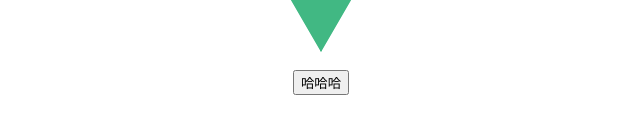
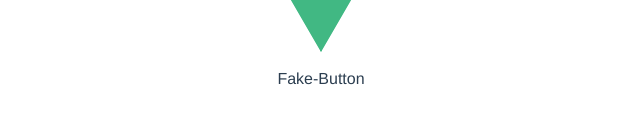
Before and after one commit to ivan-shork/fake-ui, a Vue app: page / in a window 1280 px wide. Shown: the part 194-328 px from the top of the page, without its empty margins (319-959 px from the left). Built offline with nearby package versions, Linux system fonts and the light colour scheme.

Commit message:
配置add功能 方便快速add组件

```diff
--- a/package.json
+++ b/package.json
@@ -1,11 +1,13 @@
 {
   "name": "fakeui",
   "version": "0.1.0",
+  "prefix": "fake",
   "private": true,
   "scripts": {
     "serve": "vue-cli-service serve",
     "build": "vue-cli-service build",
-    "lint": "vue-cli-service lint"
+    "lint": "vue-cli-service lint",
+    "add": "node bin/add.js"
   },
   "dependencies": {
     "core-js": "^3.6.5",
@@ -18,6 +20,8 @@
     "babel-eslint": "^10.1.0",
     "eslint": "^6.7.2",
     "eslint-plugin-vue": "^6.2.2",
+    "file-save": "^0.2.0",
+    "uppercamelcase": "^3.0.0",
     "vue-template-compiler": "^2.6.11"
   },
   "eslintConfig": {
--- a/packages/Button/src/index.vue
+++ b/packages/Button/src/index.vue
@@ -1,22 +1,18 @@
-<!--
- * @Author: aven9527
- * @Date: 2021-08-25 16:04:49
- * @LastEditors: aven9527
- * @LastEditTime: 2021-08-25 16:22:47
- * @Description: file content
--->
+
 <template>
-  <div>
-    <Button>哈哈哈</Button>
+  <div class="fake-button-container">
+    Fake-Button
   </div>
 </template>
 
 <script>
-export default {
-  name: 'FakeButton'
-}
+  export default {
+    name: 'FakeButton'
+  }
 </script>
 
-<style>
+<style lang="scss" scoped>
+  .fake-button-container {
 
+  }
 </style>
```
Also changed, not shown: packages/Button/index.js (+1 -8 lines), components.json (added), 2 other files (tests, documents, lock files or other folders).
